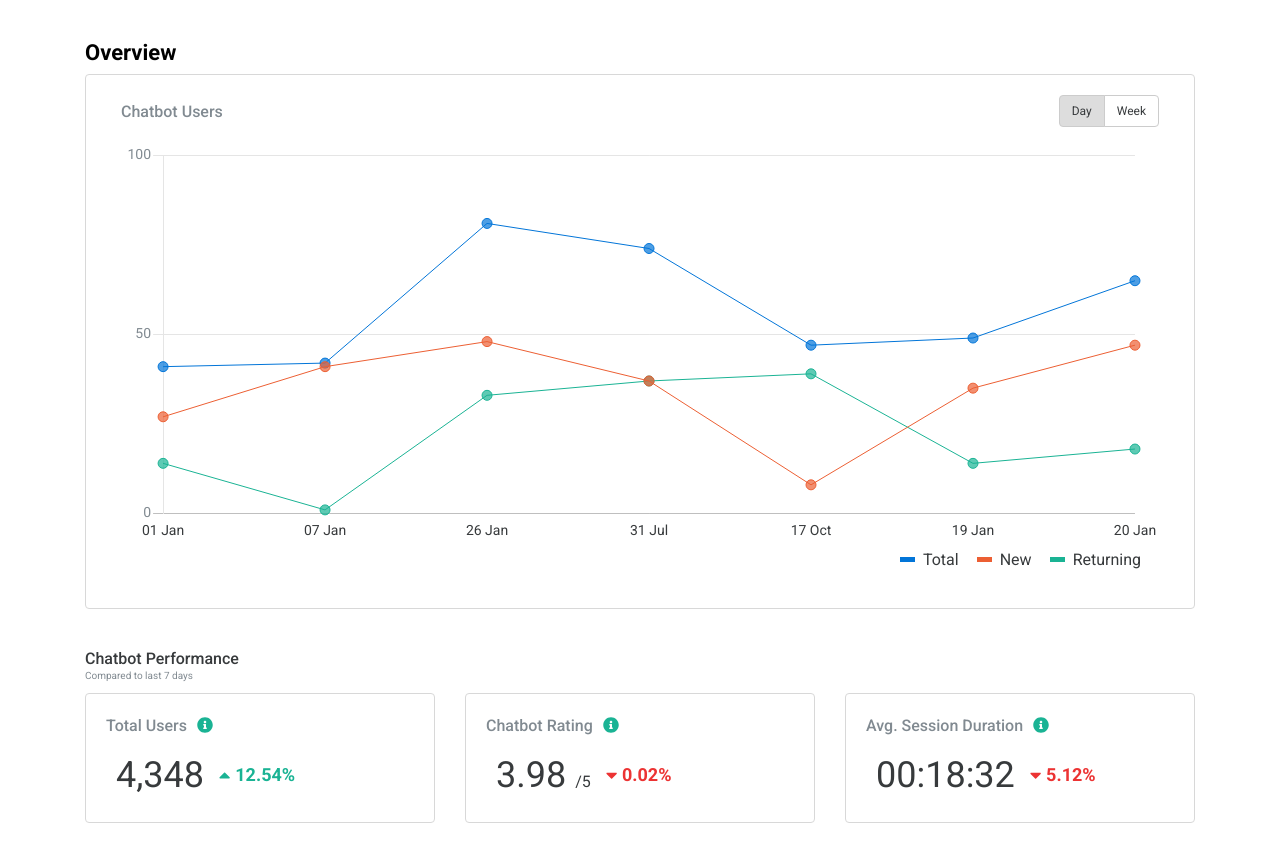
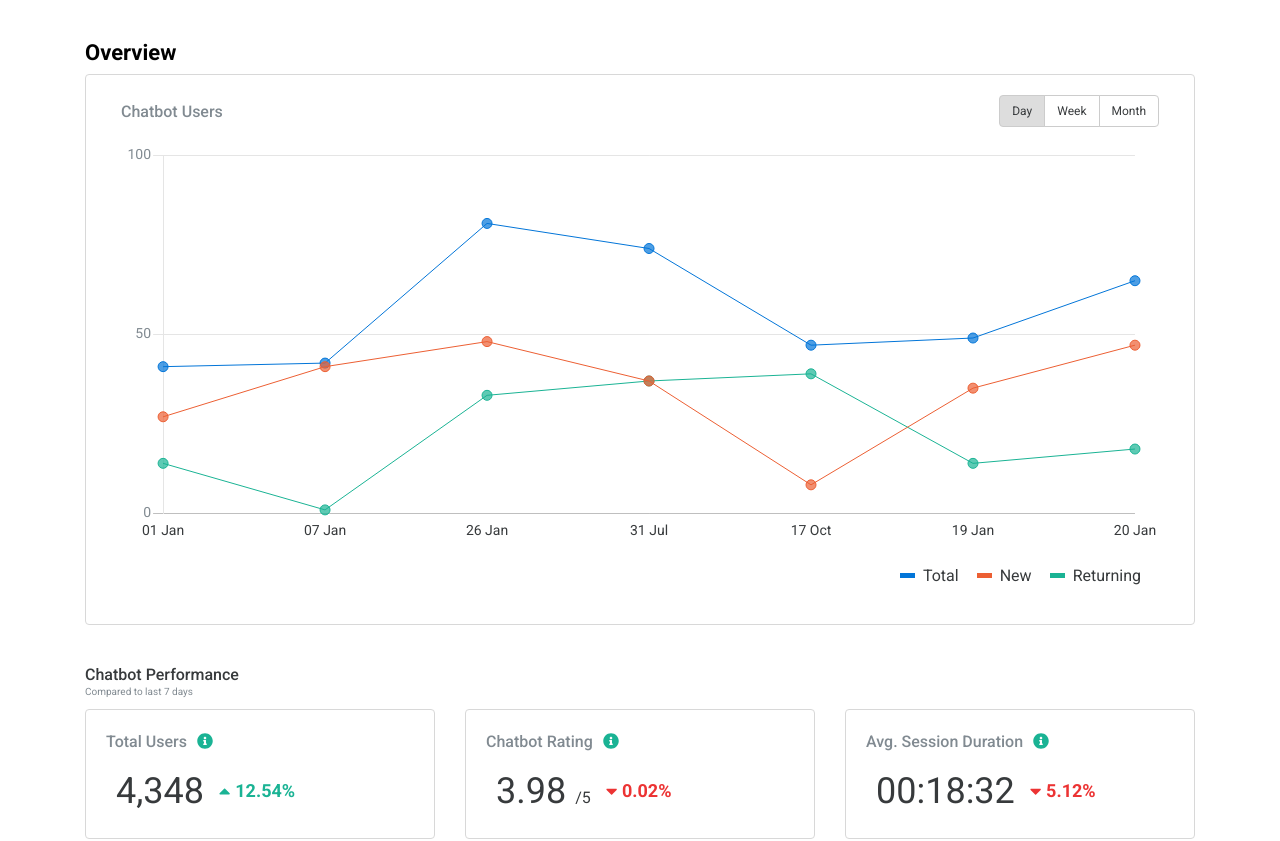
Before and after one commit to leo-le-07/taiger-reporting-js-version, a Vue app: page /#/ in a window 1280 px wide. Shown: the top 841 px of the page. Built offline with nearby package versions, Linux system fonts and the light colour scheme.

Commit message:
[#166106377] Filter month time

```diff
--- a/src/components/ChatbotTimeFilters/index.vue
+++ b/src/components/ChatbotTimeFilters/index.vue
@@ -14,6 +14,13 @@
         @click="updateTimeType(timeTypes.WEEK)"
       >
         Week
+      </b-button>
+      <b-button
+        class="custom-btn"
+        :class="{ active: timeType === timeTypes.MONTH }"
+        @click="updateTimeType(timeTypes.MONTH)"
+      >
+        Month
       </b-button>
     </b-button-group>
   </div>
--- a/src/components/ChatbotUsersChart/index.vue
+++ b/src/components/ChatbotUsersChart/index.vue
@@ -95,6 +95,7 @@ export default {
 
 .legend {
   list-style: none;
+  margin-top: 1rem;
 
   li {
     color: $black500;
```
